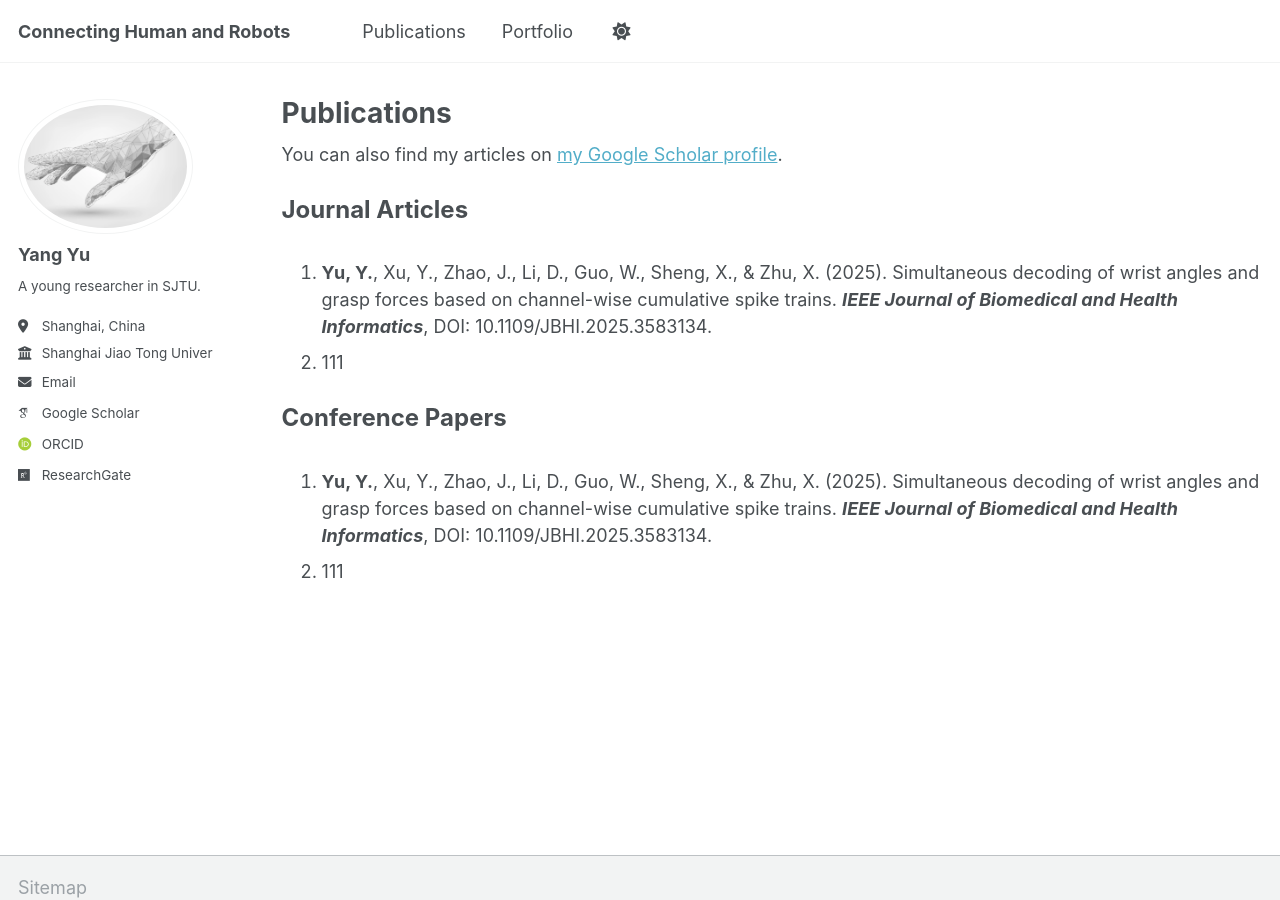
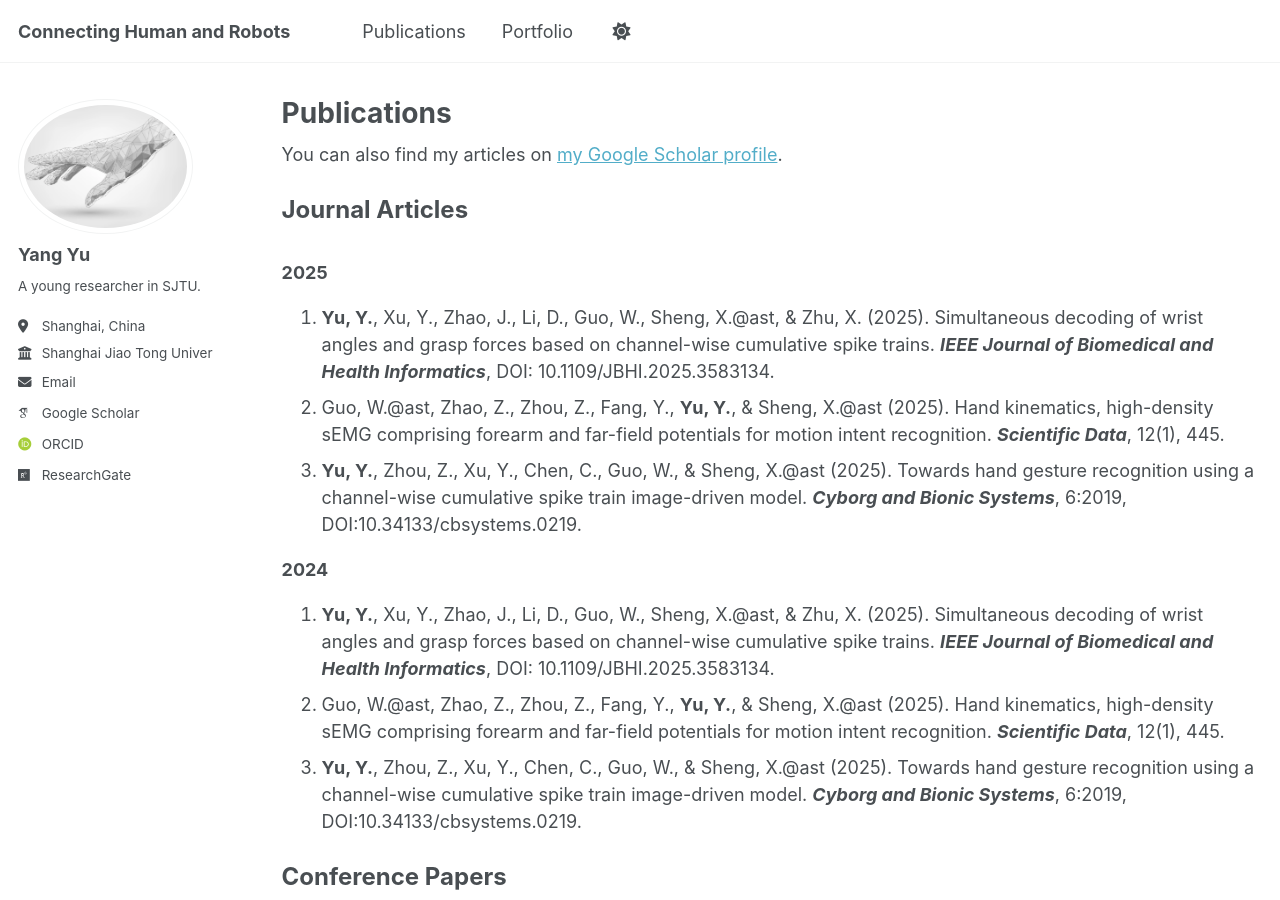
Before and after one commit to Yu-SJTUMRI/Yu-SJTUMRI.github.io, a Jekyll site: the page built from _pages/publications.html, in a window 1280 px wide and 900 px high. Built offline with Jekyll 4.4.1, drawn with Linux system fonts in a browser that asks for light colours; some web fonts are replaced; a script that is not in the unit is left out.

Commit message:
Update publications.html

```diff
--- a/_pages/publications.html
+++ b/_pages/publications.html
@@ -35,11 +35,20 @@ author_profile: true
 
 <p style="font-size: 24px;"><b>Journal Articles</b></p>
 
+<b>2025</b>
 <ol>
-  <li><b>Yu, Y.</b>, Xu, Y., Zhao, J., Li, D., Guo, W., Sheng, X., & Zhu, X. (2025). Simultaneous decoding of wrist angles and grasp forces based on channel-wise cumulative spike trains. <i><b>IEEE Journal of Biomedical and Health Informatics</b></i>, DOI: 10.1109/JBHI.2025.3583134.</li>
-  <li>111</li>
+  <li><b>Yu, Y.</b>, Xu, Y., Zhao, J., Li, D., Guo, W., Sheng, X.@ast, & Zhu, X. (2025). Simultaneous decoding of wrist angles and grasp forces based on channel-wise cumulative spike trains. <i><b>IEEE Journal of Biomedical and Health Informatics</b></i>, DOI: 10.1109/JBHI.2025.3583134.</li>
+  <li>Guo, W.@ast, Zhao, Z., Zhou, Z., Fang, Y., <b>Yu, Y.</b>, & Sheng, X.@ast (2025). Hand kinematics, high-density sEMG comprising forearm and far-field potentials for motion intent recognition. <i><b>Scientific Data</b></i>, 12(1), 445.</li>
+  <li><b>Yu, Y.</b>, Zhou, Z., Xu, Y., Chen, C., Guo, W., & Sheng, X.@ast (2025). Towards hand gesture recognition using a channel-wise cumulative spike train image-driven model. <i><b>Cyborg and Bionic Systems</b></i>, 6:2019, DOI:10.34133/cbsystems.0219.</li>
 </ol>
 
+
+<b>2024</b>
+<ol>
+  <li><b>Yu, Y.</b>, Xu, Y., Zhao, J., Li, D., Guo, W., Sheng, X.@ast, & Zhu, X. (2025). Simultaneous decoding of wrist angles and grasp forces based on channel-wise cumulative spike trains. <i><b>IEEE Journal of Biomedical and Health Informatics</b></i>, DOI: 10.1109/JBHI.2025.3583134.</li>
+  <li>Guo, W.@ast, Zhao, Z., Zhou, Z., Fang, Y., <b>Yu, Y.</b>, & Sheng, X.@ast (2025). Hand kinematics, high-density sEMG comprising forearm and far-field potentials for motion intent recognition. <i><b>Scientific Data</b></i>, 12(1), 445.</li>
+  <li><b>Yu, Y.</b>, Zhou, Z., Xu, Y., Chen, C., Guo, W., & Sheng, X.@ast (2025). Towards hand gesture recognition using a channel-wise cumulative spike train image-driven model. <i><b>Cyborg and Bionic Systems</b></i>, 6:2019, DOI:10.34133/cbsystems.0219.</li>
+</ol>
 
 <p style="font-size: 24px;"><b>Conference Papers</b></p>
 
```
